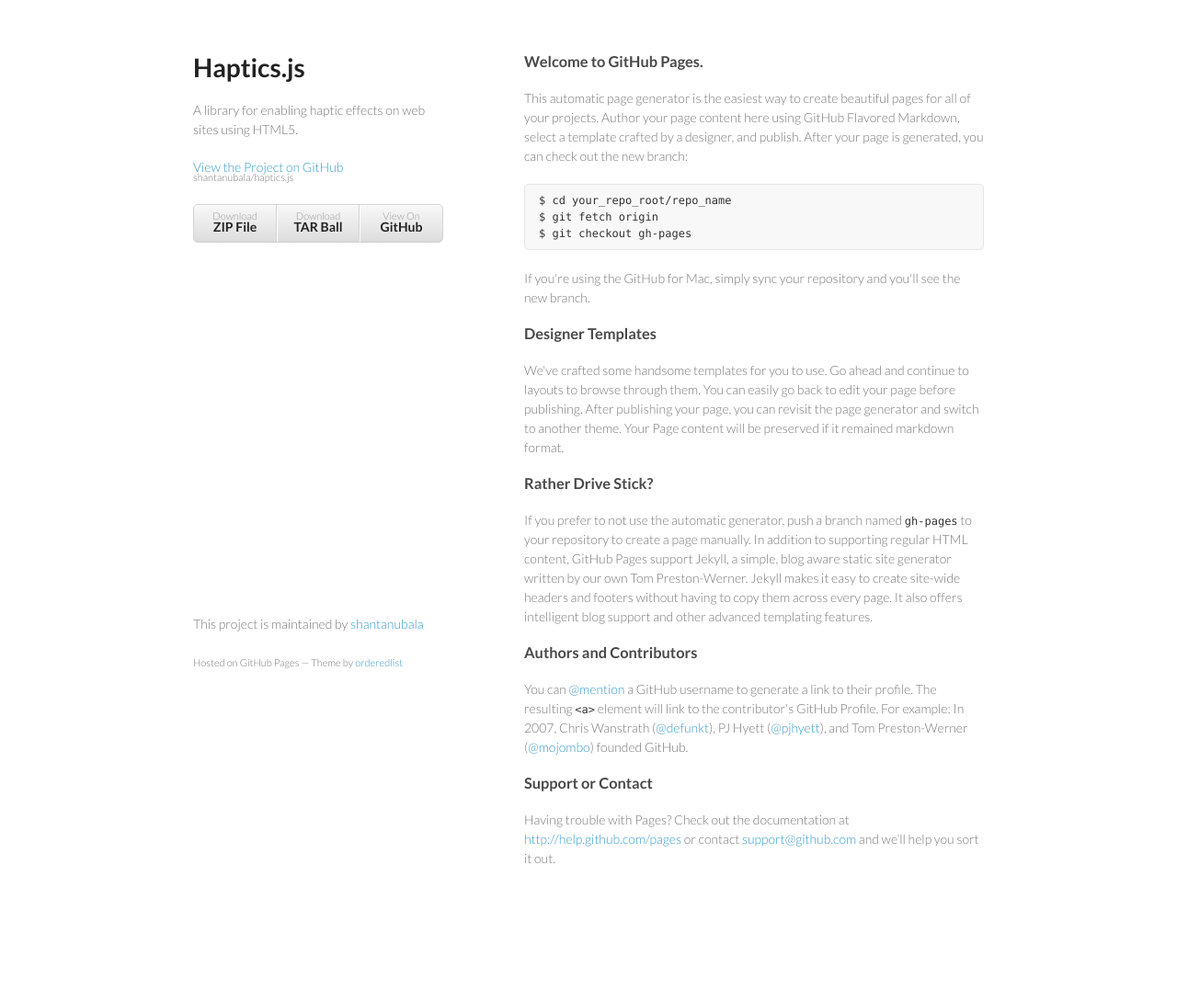
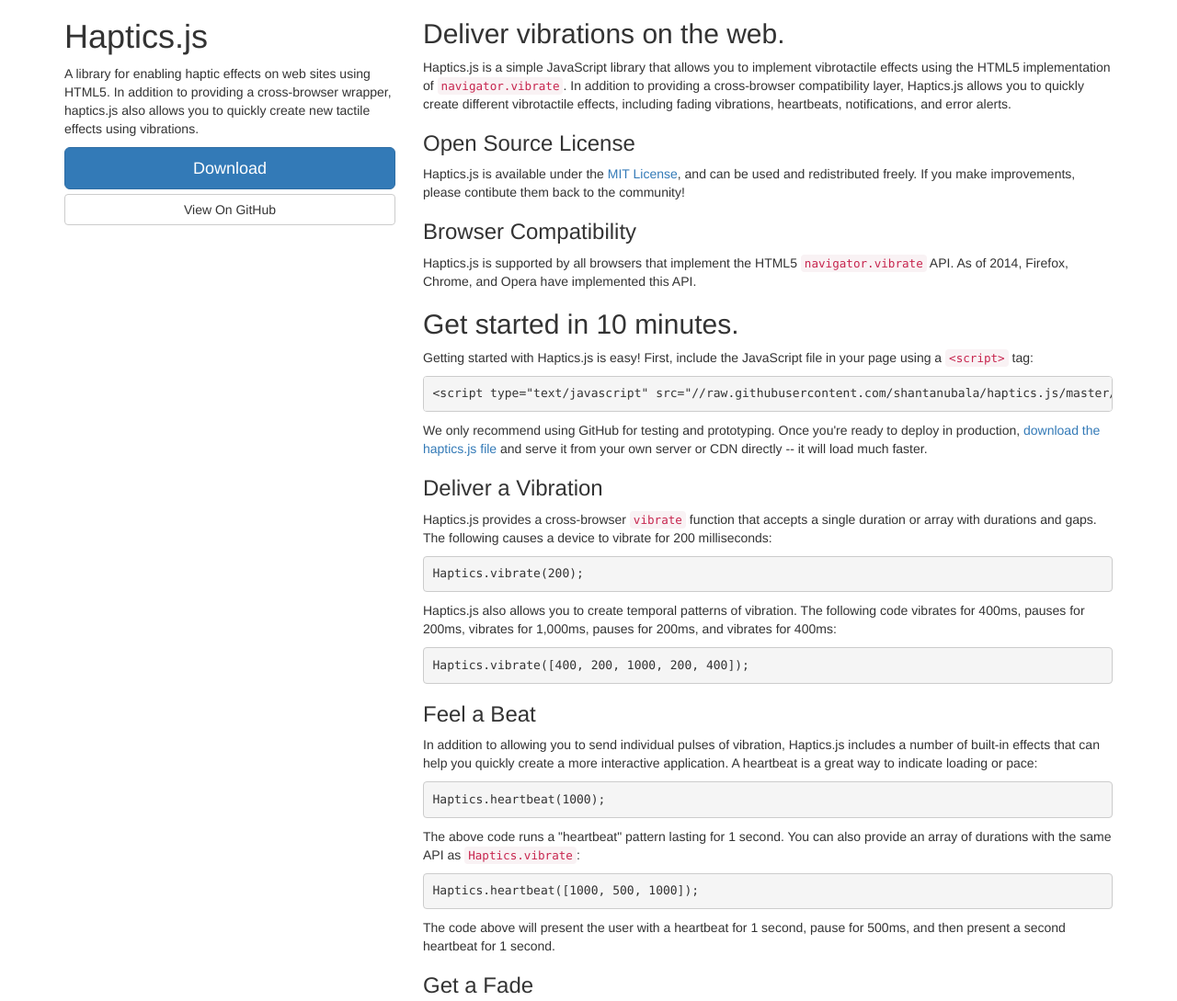
Before and after one commit to SomaticLabs/haptics.js, a plain HTML site: page index.html in a window 1280 px wide. Shown: the top 1089 px of the page at 92% size. Before the commit the page ends 1014 px from the top, so only its background shows below. Drawn offline with nearby package versions, Linux system fonts and the light colour scheme.

Commit message:
new haptics.js web site

```diff
--- a/index.html
+++ b/index.html
@@ -3,68 +3,77 @@
   <head>
     <meta charset="utf-8">
     <meta http-equiv="X-UA-Compatible" content="chrome=1">
-    <title>Haptics.js by shantanubala</title>
+    <title>Haptics.js by Shantanu Bala</title>
+    <link rel="stylesheet" href="http://netdna.bootstrapcdn.com/bootstrap/3.1.1/css/bootstrap.min.css">
+    <link rel="stylesheet" href="stylesheets/styles.css">
 
-    <link rel="stylesheet" href="stylesheets/styles.css">
-    <link rel="stylesheet" href="stylesheets/pygment_trac.css">
+
     <meta name="viewport" content="width=device-width, initial-scale=1, user-scalable=no">
     <!--[if lt IE 9]>
     <script src="//html5shiv.googlecode.com/svn/trunk/html5.js"></script>
     <![endif]-->
   </head>
   <body>
-    <div class="wrapper">
-      <header>
-        <h1>Haptics.js</h1>
-        <p>A library for enabling haptic effects on web sites using HTML5.</p>
+    <div class="container">
+      <div class="row">
+        <div class="col-lg-4">
+          <header>
+            <h1>Haptics.js</h1>
+            <p>A library for enabling haptic effects on web sites using HTML5. In addition to providing a cross-browser wrapper, haptics.js also allows you to quickly create new tactile effects using vibrations.</p>
+            <a class="btn btn-primary btn-block btn-lg" href="https://github.com/shantanubala/haptics.js/zipball/master">Download</a>
+            <a class="btn btn-default btn-block" href="https://github.com/shantanubala/haptics.js">View On GitHub</a>
+          </header>
+        </div>
+        <div class="col-lg-8">
+          <section>
+            <h2>Deliver vibrations on the web.</h2>
+            <p>Haptics.js is a simple JavaScript library that allows you to implement vibrotactile effects using the HTML5 implementation of <code>navigator.vibrate</code>. In addition to providing a cross-browser compatibility layer, Haptics.js allows you to quickly create different vibrotactile effects, including fading vibrations, heartbeats, notifications, and error alerts.</p>
+            <h3>Open Source License</h3>
+            <p>Haptics.js is available under the <a href="https://github.com/shantanubala/haptics.js/blob/master/LICENSE">MIT License</a>, and can be used and redistributed freely. If you make improvements, please contibute them back to the community!</p>
+            <h3>Browser Compatibility</h3>
+            <p>Haptics.js is supported by all browsers that implement the HTML5 <code>navigator.vibrate</code> API. As of 2014, Firefox, Chrome, and Opera have implemented this API.</p>
+          </section>
+          <section>
+            <h2>Get started in 10 minutes.</h2>
+            <p>Getting started with Haptics.js is easy! First, include the JavaScript file in your page using a <code>&lt;script&gt;</code> tag:</p>
+            <pre>&lt;script type="text/javascript" src="//raw.githubusercontent.com/shantanubala/haptics.js/master/haptics.js"&gt;&lt;/script&gt;</pre>
+            <p>We only recommend using GitHub for testing and prototyping. Once you're ready to deploy in production, <a href="https://raw.githubusercontent.com/shantanubala/haptics.js/master/haptics.js">download the haptics.js file</a> and serve it from your own server or CDN directly -- it will load much faster.</p>
+            <h3>Deliver a Vibration</h3>
+            <p>Haptics.js provides a cross-browser <code>vibrate</code> function that accepts a single duration or array with durations and gaps. The following causes a device to vibrate for 200 milliseconds:</p>
+            <pre>Haptics.vibrate(200);</pre>
+            <p>Haptics.js also allows you to create temporal patterns of vibration. The following code vibrates for 400ms, pauses for 200ms, vibrates for 1,000ms, pauses for 200ms, and vibrates for 400ms:</p>
+            <pre>Haptics.vibrate([400, 200, 1000, 200, 400]);</pre>
+            <h3>Feel a Beat</h3>
+            <p>In addition to allowing you to send individual pulses of vibration, Haptics.js includes a number of built-in effects that can help you quickly create a more interactive application. A heartbeat is a great way to indicate loading or pace:</p>
+            <pre>Haptics.heartbeat(1000);</pre>
+            <p>The above code runs a "heartbeat" pattern lasting for 1 second. You can also provide an array of durations with the same API as <code>Haptics.vibrate</code>:</p>
+            <pre>Haptics.heartbeat([1000, 500, 1000]);</pre>
+            <p>The code above will present the user with a heartbeat for 1 second, pause for 500ms, and then present a second heartbeat for 1 second.</p>
+            <h3>Get a Fade</h3>
+            <p>In addition to heartbeats, you can fade in with vibration:</p>
+            <pre>Haptics.fadeIn(1000);</pre>
+            <p>You can also provide a sequences of vibrations that fade in:</p>
+            <pre>Haptics.fadeIn([500, 100, 500]);</pre>
+            <p>You can also fade out:</p>
+            <pre>Haptics.fadeOut(1000);</pre>
+            <p>Likewise, you can provide a sequence of vibrations that fade out:</p>
+            <pre>Haptics.fadeOut([500, 100, 500]);</pre>
+          </section>
+          <section>
+            <h2>Pulse Width Modulation (PWM)</h2>
+            <p>Vibration motors in most cell phones don't allow you to control the intensity of vibration. Instead, they have binary states -- "on" and "off". To simulate the feeling of a less intense vibration, you can use <a href="http://en.wikipedia.org/wiki/Pulse-width_modulation">pulse width modulation</a> to rapidly turn the vibration motor on and off. Since the vibration motor is only on for a fraction of the time, it feels like a less intense vibration.</p>
+            <h3>PWM in Haptics.js</h3>
+            <p>Haptics.js provides a simple PWM implementation:</p>
+            <pre>var on = 30, off = 10, duration = 500;
+Haptics.pwm(duration, on, off);</pre>
+            <p>The above code will create a vibration lasting 500ms consisting of small vibrotactile pulses lasting 30ms in duration with a 10ms gap between each pulse to reduce the overall intensity.</p>
+          </section>
+        </div>
+      </div>
+    </div>
 
-        <p class="view"><a href="https://github.com/shantanubala/haptics.js">View the Project on GitHub <small>shantanubala/haptics.js</small></a></p>
-
-
-        <ul>
-          <li><a href="https://github.com/shantanubala/haptics.js/zipball/master">Download <strong>ZIP File</strong></a></li>
-          <li><a href="https://github.com/shantanubala/haptics.js/tarball/master">Download <strong>TAR Ball</strong></a></li>
-          <li><a href="https://github.com/shantanubala/haptics.js">View On <strong>GitHub</strong></a></li>
-        </ul>
-      </header>
-      <section>
-        <h3>
-<a name="welcome-to-github-pages" class="anchor" href="#welcome-to-github-pages"><span class="octicon octicon-link"></span></a>Welcome to GitHub Pages.</h3>
-
-<p>This automatic page generator is the easiest way to create beautiful pages for all of your projects. Author your page content here using GitHub Flavored Markdown, select a template crafted by a designer, and publish. After your page is generated, you can check out the new branch:</p>
-
-<pre><code>$ cd your_repo_root/repo_name
-$ git fetch origin
-$ git checkout gh-pages
-</code></pre>
-
-<p>If you're using the GitHub for Mac, simply sync your repository and you'll see the new branch.</p>
-
-<h3>
-<a name="designer-templates" class="anchor" href="#designer-templates"><span class="octicon octicon-link"></span></a>Designer Templates</h3>
-
-<p>We've crafted some handsome templates for you to use. Go ahead and continue to layouts to browse through them. You can easily go back to edit your page before publishing. After publishing your page, you can revisit the page generator and switch to another theme. Your Page content will be preserved if it remained markdown format.</p>
-
-<h3>
-<a name="rather-drive-stick" class="anchor" href="#rather-drive-stick"><span class="octicon octicon-link"></span></a>Rather Drive Stick?</h3>
-
-<p>If you prefer to not use the automatic generator, push a branch named <code>gh-pages</code> to your repository to create a page manually. In addition to supporting regular HTML content, GitHub Pages support Jekyll, a simple, blog aware static site generator written by our own Tom Preston-Werner. Jekyll makes it easy to create site-wide headers and footers without having to copy them across every page. It also offers intelligent blog support and other advanced templating features.</p>
-
-<h3>
-<a name="authors-and-contributors" class="anchor" href="#authors-and-contributors"><span class="octicon octicon-link"></span></a>Authors and Contributors</h3>
-
-<p>You can <a href="https://github.com/blog/821" class="user-mention">@mention</a> a GitHub username to generate a link to their profile. The resulting <code>&lt;a&gt;</code> element will link to the contributor's GitHub Profile. For example: In 2007, Chris Wanstrath (<a href="https://github.com/defunkt" class="user-mention">@defunkt</a>), PJ Hyett (<a href="https://github.com/pjhyett" class="user-mention">@pjhyett</a>), and Tom Preston-Werner (<a href="https://github.com/mojombo" class="user-mention">@mojombo</a>) founded GitHub.</p>
-
-<h3>
-<a name="support-or-contact" class="anchor" href="#support-or-contact"><span class="octicon octicon-link"></span></a>Support or Contact</h3>
-
-<p>Having trouble with Pages? Check out the documentation at <a href="http://help.github.com/pages">http://help.github.com/pages</a> or contact <a href="mailto:support@github.com">support@github.com</a> and we’ll help you sort it out.</p>
-      </section>
-      <footer>
-        <p>This project is maintained by <a href="https://github.com/shantanubala">shantanubala</a></p>
-        <p><small>Hosted on GitHub Pages &mdash; Theme by <a href="https://github.com/orderedlist">orderedlist</a></small></p>
-      </footer>
-    </div>
+    <script src="//ajax.googleapis.com/ajax/libs/jquery/2.1.1/jquery.min.js"></script>
+    <script src="//netdna.bootstrapcdn.com/bootstrap/3.1.1/js/bootstrap.min.js"></script>
     <script src="javascripts/scale.fix.js"></script>
 
   </body>
--- a/stylesheets/styles.css
+++ /dev/null
@@ -1,255 +0,0 @@
-@import url(https://fonts.googleapis.com/css?family=Lato:300italic,700italic,300,700);
-
-body {
-  padding:50px;
-  font:14px/1.5 Lato, "Helvetica Neue", Helvetica, Arial, sans-serif;
-  color:#777;
-  font-weight:300;
-}
-
-h1, h2, h3, h4, h5, h6 {
-  color:#222;
-  margin:0 0 20px;
-}
-
-p, ul, ol, table, pre, dl {
-  margin:0 0 20px;
-}
-
-h1, h2, h3 {
-  line-height:1.1;
-}
-
-h1 {
-  font-size:28px;
-}
-
-h2 {
-  color:#393939;
-}
-
-h3, h4, h5, h6 {
-  color:#494949;
-}
-
-a {
-  color:#39c;
-  font-weight:400;
-  text-decoration:none;
-}
-
-a small {
-  font-size:11px;
-  color:#777;
-  margin-top:-0.6em;
-  display:block;
-}
-
-.wrapper {
-  width:860px;
-  margin:0 auto;
-}
-
-blockquote {
-  border-left:1px solid #e5e5e5;
-  margin:0;
-  padding:0 0 0 20px;
-  font-style:italic;
-}
-
-code, pre {
-  font-family:Monaco, Bitstream Vera Sans Mono, Lucida Console, Terminal;
-  color:#333;
-  font-size:12px;
-}
-
-pre {
-  padding:8px 15px;
-  background: #f8f8f8;
-  border-radius:5px;
-  border:1px solid #e5e5e5;
-  overflow-x: auto;
-}
-
-table {
-  width:100%;
-  border-collapse:collapse;
-}
-
-th, td {
-  text-align:left;
-  padding:5px 10px;
-  border-bottom:1px solid #e5e5e5;
-}
-
-dt {
-  color:#444;
-  font-weight:700;
-}
-
-th {
-  color:#444;
-}
-
-img {
-  max-width:100%;
-}
-
-header {
-  width:270px;
-  float:left;
-  position:fixed;
-}
-
-header ul {
-  list-style:none;
-  height:40px;
-
-  padding:0;
-
-  background: #eee;
-  background: -moz-linear-gradient(top, #f8f8f8 0%, #dddddd 100%);
-  background: -webkit-gradient(linear, left top, left bottom, color-stop(0%,#f8f8f8), color-stop(100%,#dddddd));
-  background: -webkit-linear-gradient(top, #f8f8f8 0%,#dddddd 100%);
-  background: -o-linear-gradient(top, #f8f8f8 0%,#dddddd 100%);
-  background: -ms-linear-gradient(top, #f8f8f8 0%,#dddddd 100%);
-  background: linear-gradient(top, #f8f8f8 0%,#dddddd 100%);
-
-  border-radius:5px;
-  border:1px solid #d2d2d2;
-  box-shadow:inset #fff 0 1px 0, inset rgba(0,0,0,0.03) 0 -1px 0;
-  width:270px;
-}
-
-header li {
-  width:89px;
-  float:left;
-  border-right:1px solid #d2d2d2;
-  height:40px;
-}
-
-header ul a {
-  line-height:1;
-  font-size:11px;
-  color:#999;
-  display:block;
-  text-align:center;
-  padding-top:6px;
-  height:40px;
-}
-
-strong {
-  color:#222;
-  font-weight:700;
-}
-
-header ul li + li {
-  width:88px;
-  border-left:1px solid #fff;
-}
-
-header ul li + li + li {
-  border-right:none;
-  width:89px;
-}
-
-header ul a strong {
-  font-size:14px;
-  display:block;
-  color:#222;
-}
-
-section {
-  width:500px;
-  float:right;
-  padding-bottom:50px;
-}
-
-small {
-  font-size:11px;
-}
-
-hr {
-  border:0;
-  background:#e5e5e5;
-  height:1px;
-  margin:0 0 20px;
-}
-
-footer {
-  width:270px;
-  float:left;
-  position:fixed;
-  bottom:50px;
-}
-
-@media print, screen and (max-width: 960px) {
-
-  div.wrapper {
-    width:auto;
-    margin:0;
-  }
-
-  header, section, footer {
-    float:none;
-    position:static;
-    width:auto;
-  }
-
-  header {
-    padding-right:320px;
-  }
-
-  section {
-    border:1px solid #e5e5e5;
-    border-width:1px 0;
-    padding:20px 0;
-    margin:0 0 20px;
-  }
-
-  header a small {
-    display:inline;
-  }
-
-  header ul {
-    position:absolute;
-    right:50px;
-    top:52px;
-  }
-}
-
-@media print, screen and (max-width: 720px) {
-  body {
-    word-wrap:break-word;
-  }
-
-  header {
-    padding:0;
-  }
-
-  header ul, header p.view {
-    position:static;
-  }
-
-  pre, code {
-    word-wrap:normal;
-  }
-}
-
-@media print, screen and (max-width: 480px) {
-  body {
-    padding:15px;
-  }
-
-  header ul {
-    display:none;
-  }
-}
-
-@media print {
-  body {
-    padding:0.4in;
-    font-size:12pt;
-    color:#444;
-  }
-}
```
